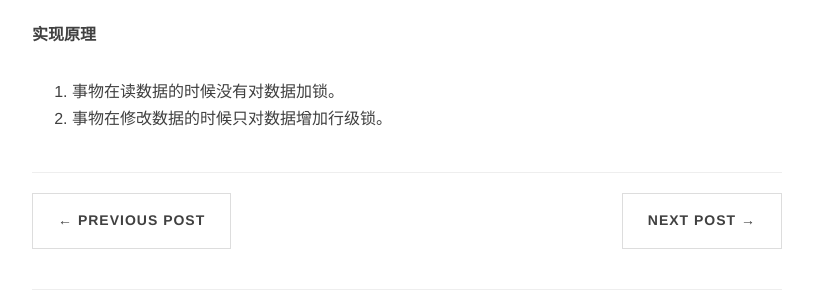
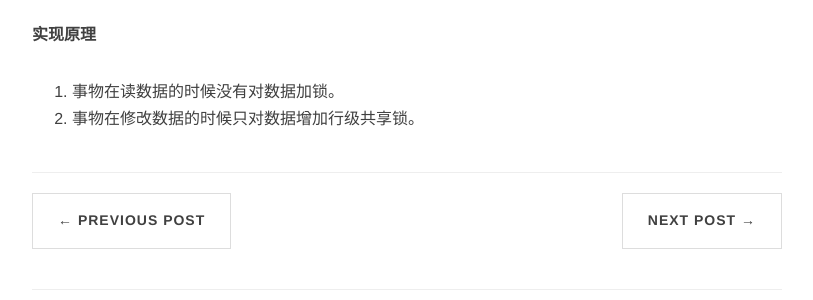
Before and after one commit to ZhouJianBoPro/ZhouJianBoPro.github.io, a Jekyll site: the page built from _posts/2018-03-21-isolation-level.md, in a window 1280 px wide. Shown: the part 1315-1615 px from the top of the page, without its empty margins (233-1046 px from the left). Built offline with Jekyll 4.4.1, drawn with Linux system fonts in a browser that asks for light colours; nearby versions of some CDN libraries; comment, search, counter and statistics services are not loaded.

Commit message:
defalut commit；

```diff
--- a/_posts/2018-03-21-isolation-level.md
+++ b/_posts/2018-03-21-isolation-level.md
@@ -30,4 +30,4 @@ description: 深入分析事物的隔离级别。
 
 **实现原理**
 1. 事物在读数据的时候没有对数据加锁。
-2. 事物在修改数据的时候只对数据增加行级锁。
+2. 事物在修改数据的时候只对数据增加行级共享锁。
```
Also changed, not shown: other parts of _posts/2018-03-21-isolation-level.md (+1 -1 lines).
